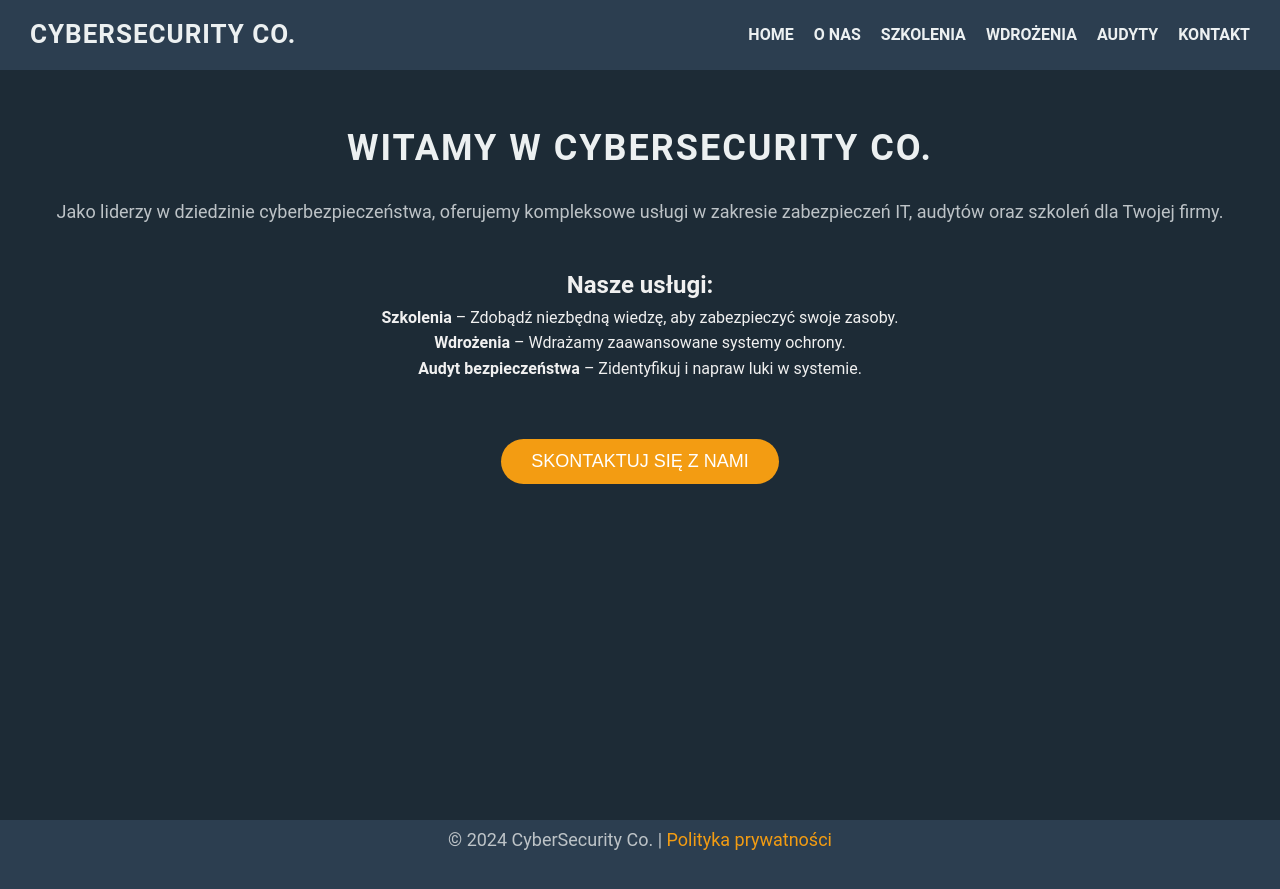
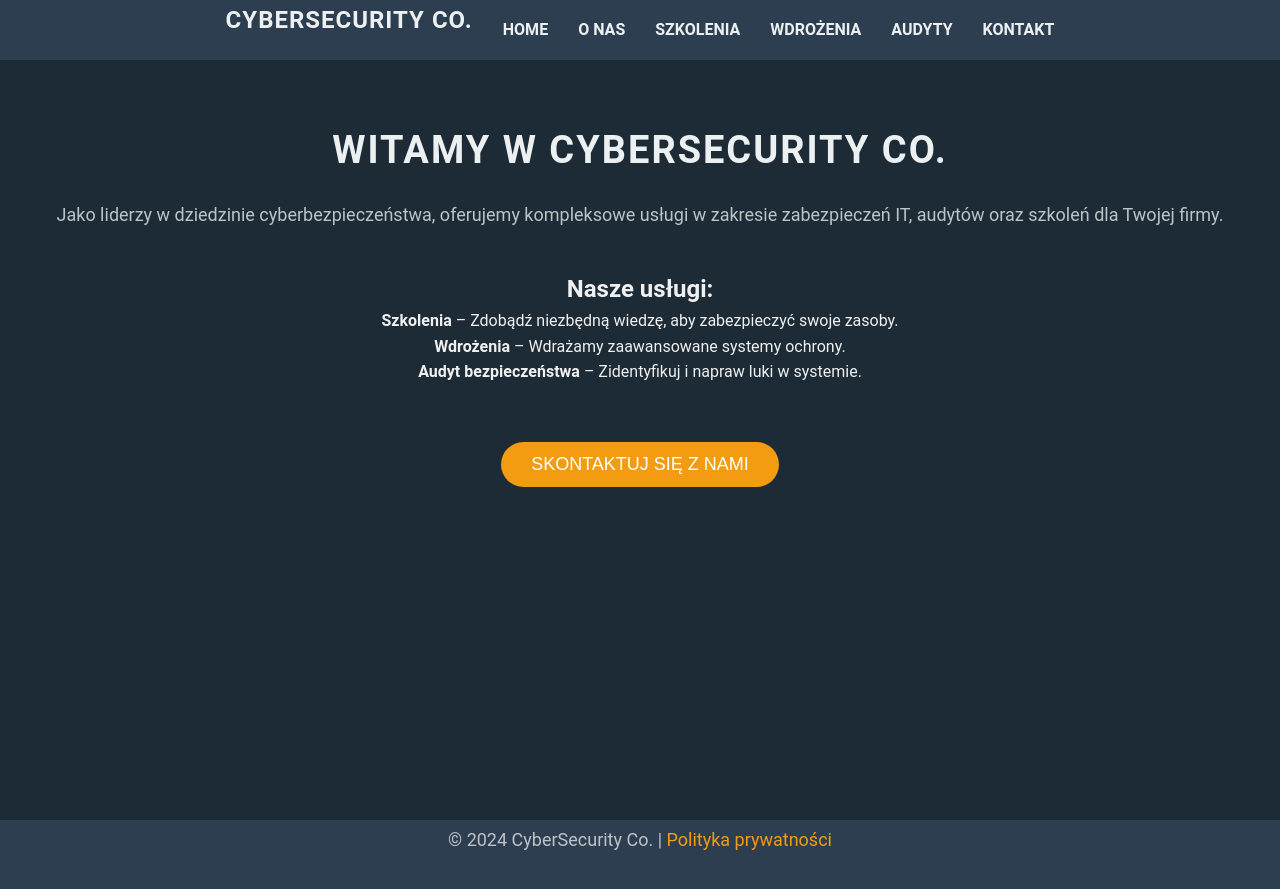
Before and after one commit to dadmins1984/Web, a Jekyll site: the page built from index.md, in a window 1280 px wide. Shown: the top 889 px of the page. Built offline with Jekyll 4.4.1, drawn with Linux system fonts in a browser that asks for light colours.

Commit message:
fdsafdsfas

```diff
--- a/assets/css/style.css
+++ b/assets/css/style.css
@@ -20,28 +20,25 @@
   /* Nagłówek strony */
   header {
     display: flex;
-    justify-content: space-between;
-    align-items: center;
-    padding: 10px 30px; /* Zwiększony padding */
+    justify-content: center; /* Wyśrodkowanie logo */
+    align-items: center; /* Wyrównanie w pionie */
+    padding: 10px 40px; /* Zmniejszenie paddingu */
     background-color: #2c3e50; /* Ciemniejszy odcień granatu */
     position: fixed;
     top: 0;
     left: 0;
     right: 0;
     z-index: 10;
-    height: 70px; /* Wysokość nagłówka */
+    height: 60px; /* Zmniejszenie wysokości nagłówka */
   }
 
   /* Logo */
   header .logo h1 {
-    font-size: 26px; /* Zwiększona czcionka logo */
+    font-size: 24px; /* Zmniejszenie rozmiaru czcionki */
     color: #ecf0f1; /* Jasny szary */
     font-weight: 700;
     text-transform: uppercase;
     letter-spacing: 1px;
-    margin: 0; /* Usuń marginesy wokół logo */
-    text-align: center; /* Wyśrodkowanie tekstu */
-    flex-grow: 1; /* Zapewnia, że logo będzie wyśrodkowane */
   }
 
   /* Nawigacja */
@@ -55,13 +52,13 @@
   }
 
   nav ul li {
-    margin-left: 20px; /* Zmniejszone marginesy */
+    margin-left: 30px;
   }
 
   nav a {
     color: #ecf0f1;
     text-decoration: none;
-    font-size: 16px; /* Zwiększona czcionka */
+    font-size: 16px;
     font-weight: bold;
     text-transform: uppercase;
     padding: 5px 0;
@@ -135,7 +132,7 @@
   }
 
   h1 {
-    font-size: 36px;
+    font-size: 38px;
     color: #ecf0f1;
     margin-bottom: 20px;
     font-weight: 600;
@@ -172,7 +169,7 @@
     background-color: #2c3e50;
     color: #ecf0f1;
     text-align: center;
-    padding: 15px 0; /* Zwiększony padding */
+    padding: 15px 0; /* Zwiększenie paddingu */
     font-size: 14px;
     margin-top: auto; /* Sprawia, że stopka przesuwa się na dół */
     width: 100%; /* Zapewnia pełną szerokość */
@@ -202,21 +199,6 @@
 
     footer p {
       margin: 0; /* Usunięcie marginesu */
-    }
-  }
-
-  /* Zmiany dla urządzeń mobilnych */
-  @media (max-width: 768px) {
-    footer {
-      padding: 10px 0; /* Zmniejszony padding na telefonach */
-      font-size: 12px; /* Zmniejszenie czcionki na telefonach */
-      height: auto; /* Dostosowanie wysokości stopki */
-    }
-
-    button {
-      margin-top: 20px; /* Przesunięcie przycisku w dół */
-      font-size: 16px; /* Mniejsza czcionka dla przycisku */
-      width: 100%; /* Przycisk rozciąga się na całą szerokość */
     }
   }
 
```
